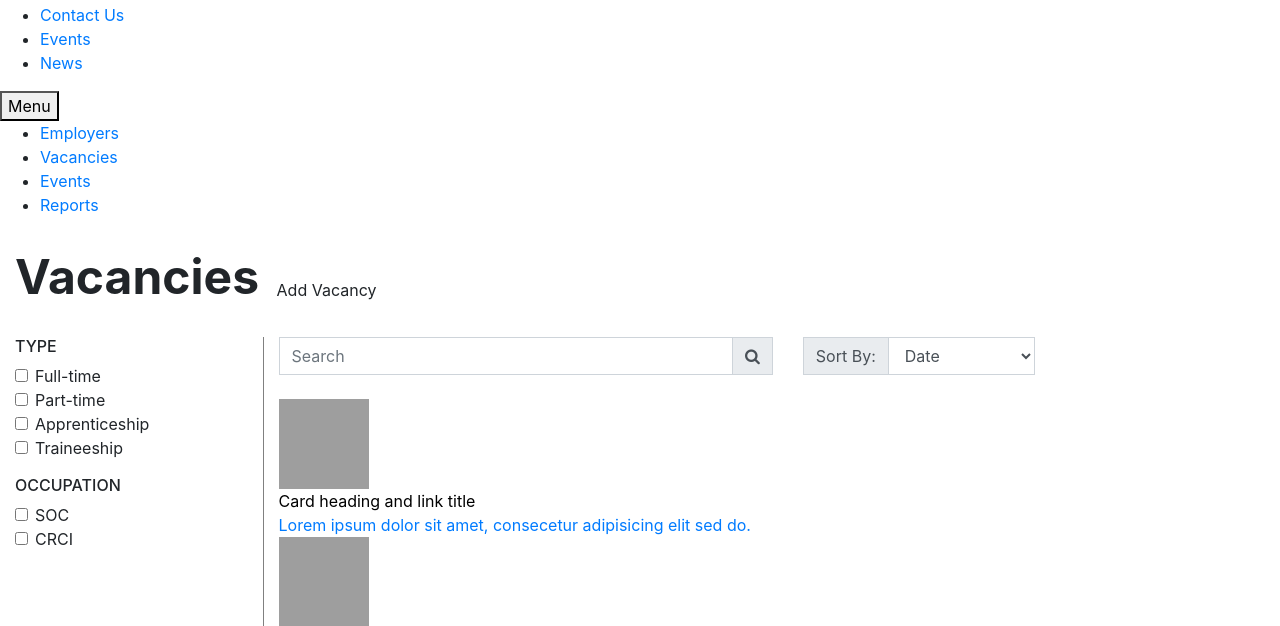
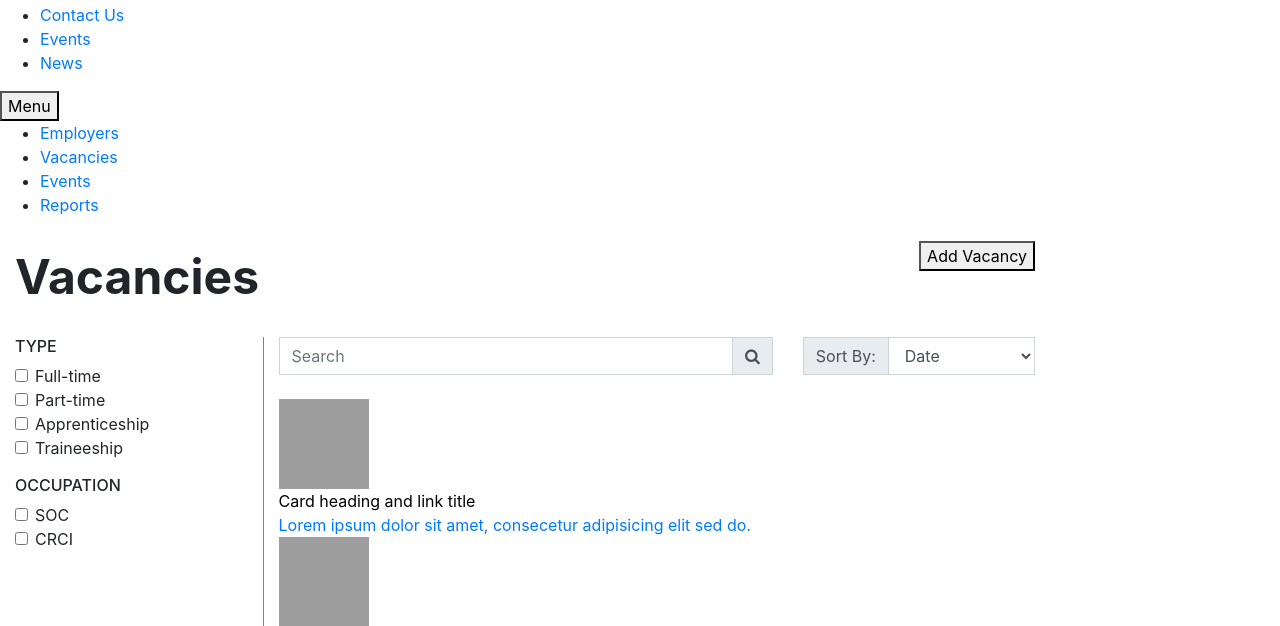
Before and after one commit to krzysztof-rachwal/Masters-Dissertation, a Spring Boot app: page /searchVacancies in a window 1280 px wide. Shown: the part 731-1357 px from the top of the page. Run offline with Spring Boot 4, Linux system fonts and the light colour scheme; some of the project's set-up classes (security, data sources, template engines, error pages and the like) are left out, and stand-ins take their place; some libraries are stand-ins or nearby versions; grey boxes are pictures that could not be loaded.

Commit message:
Changed style of the add vacancy button and its layout.

```diff
--- a/src/main/resources/templates/searchVacanciesPage.html
+++ b/src/main/resources/templates/searchVacanciesPage.html
@@ -146,7 +146,7 @@
         <div class="container my-4">
             <div class="row-fluid">
                 <span class="title-h1">Vacancies</span>
-                <button type="button"  id="addVacancy" class="btn btn-outline-green input-border">Add Vacancy</button>
+                <button type="button"  id="addVacancy" class="button--secondary" style="float: right">Add Vacancy</button>
             </div>
 
 
```
